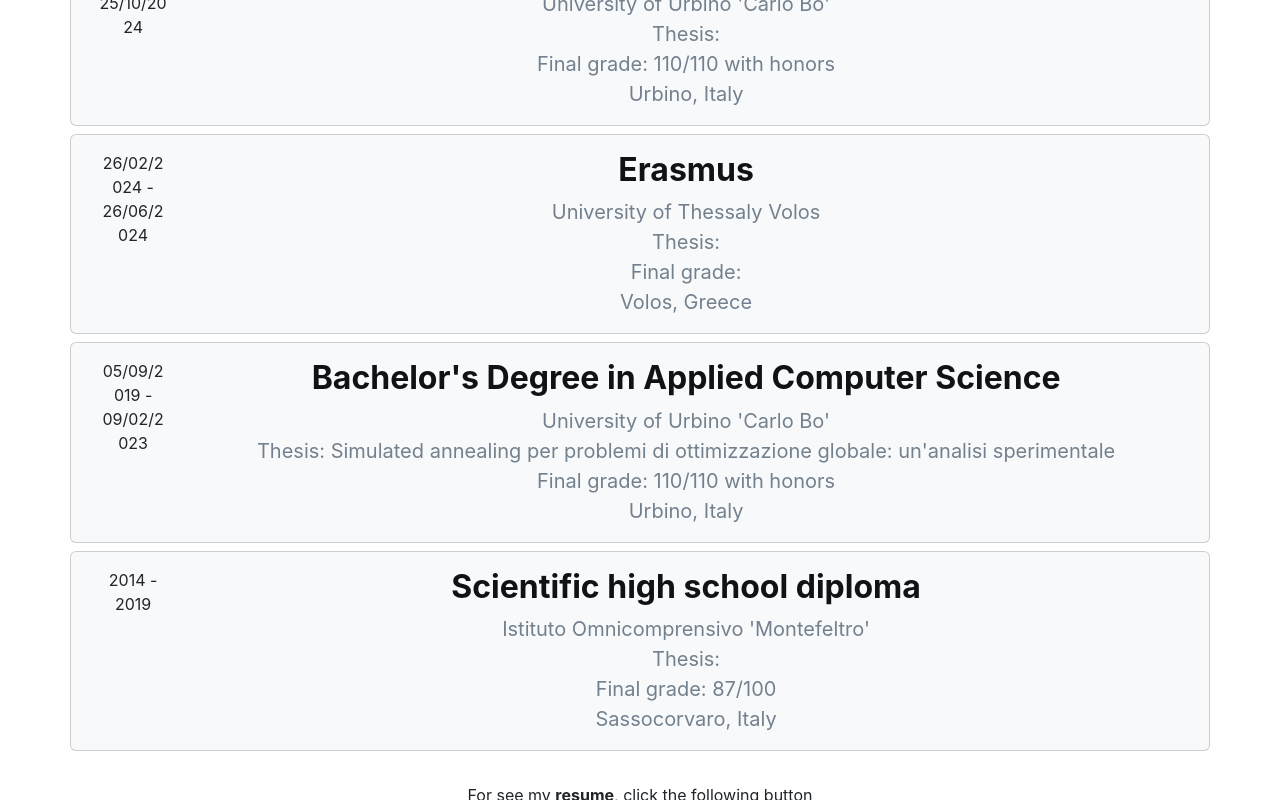
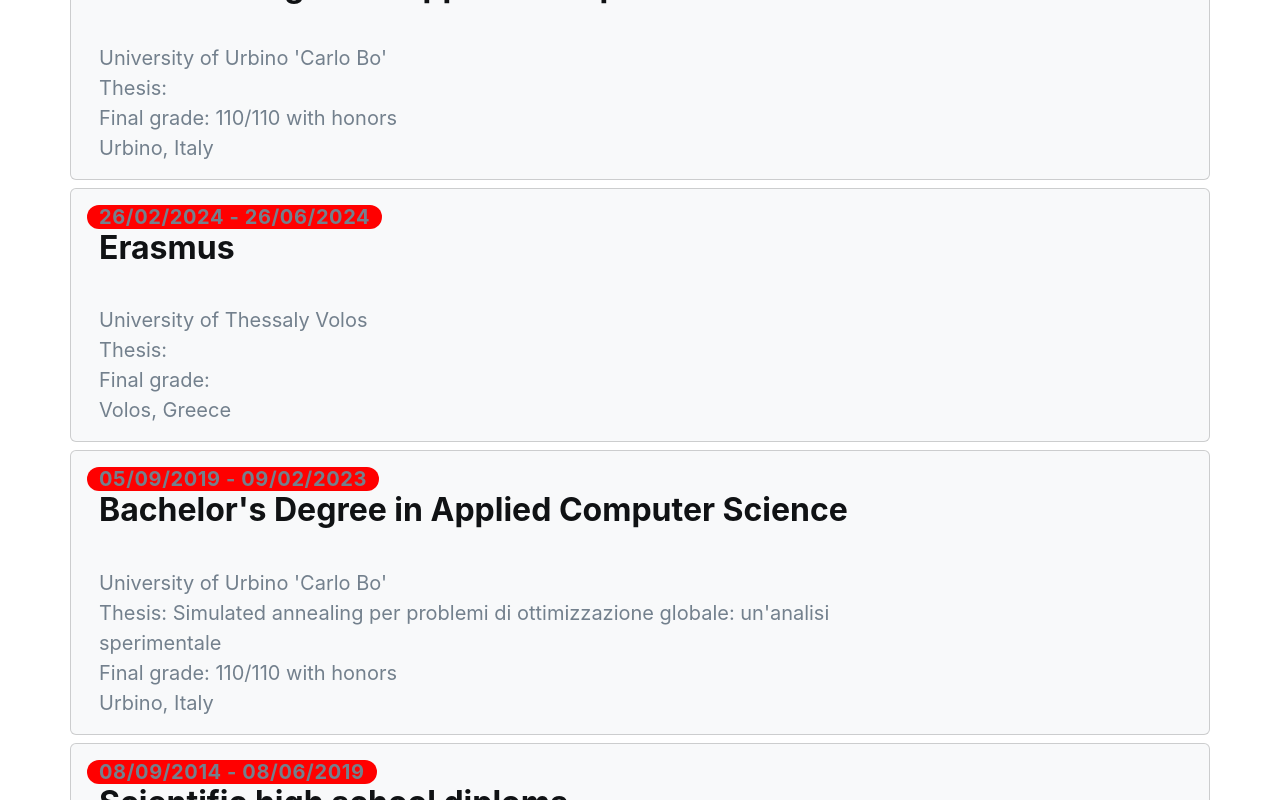
Before and after one commit to GiacomoDiFa/PortfolioGDF, a React (Create React App) app: page /PortfolioGDF/resume in a window 1280 px wide. Shown: the part 960-1760 px from the top of the page. Built offline with nearby package versions, Linux system fonts and the light colour scheme; the HTML template or start-up script is replaced by a standard one.

Commit message:
Improved Studies Card

```diff
--- a/src/assets/jobs.json
+++ b/src/assets/jobs.json
@@ -5,7 +5,7 @@
             "company": "University of Urbino 'Carlo Bo'",
             "description": "IoT and edge computing solutions for real-time semantic enrichment of digital twins at city scale",
             "location": "Urbino, Italy - Pesaro, Italy",
-            "duration": "inizio - 31/01/2025"
+            "duration": "01/06/2023 - 31/01/2025"
         },
         {
             "title": "Internship training",
--- a/src/assets/studies.json
+++ b/src/assets/studies.json
@@ -27,7 +27,7 @@
             "istitute": "Istituto Omnicomprensivo 'Montefeltro'",
             "location": "Sassocorvaro, Italy",
             "finalgrade": "87/100",
-            "duration": "2014 - 2019"
+            "duration": "08/09/2014 - 08/06/2019"
         }
     ]
 }
--- a/src/components/CardStudie.js
+++ b/src/components/CardStudie.js
@@ -28,6 +28,7 @@
     color: isHovered ? '#009999' : '#73808D',
     fontSize: isMobile ? '16px' : '20px',
     fontWeight: '400',
+    textAlign: "start"
   }
 
   return (
@@ -41,24 +42,22 @@
     >
       <Card.Body>
         <Row>
-          {/* Icon column */}
-          <Col
-            xs="1"
-
-          >
-            <div className="">
-              {duration}
-            </div>
-          </Col>
-
-          {/* Details column */}
           <Col>
-            <Card.Title style={titleStyle}>{title}</Card.Title>
+            <Card.Title style={titleStyle}>
+              <Row>
+                <Col md='3' style={{ backgroundColor: "red", fontSize: isMobile ? '20px' : '20px', color: '#73808D', textAlign: "center", lineHeight: "auto", height: "auto", letterSpacing: "0.6px", boxShadow: "none", borderRadius: "40px", width: "auto" }}>{duration}</Col>
+                <Col md='9' style={{ textAlign: "start" }}>{title}</Col>
+              </Row>
+            </Card.Title>
             <Card.Text>
-              <div style={textStyle}>{istitute}</div>
-              <div style={textStyle}>Thesis: {thesis}</div>
-              <div style={textStyle}>Final grade: {finalgrade}</div>
-              <div style={textStyle}>{location}</div>
+              <Row>
+                {!isMobile && <Col md='3' style={{ backgroundColor: "red", fontSize: isMobile ? '20px' : '20px', color: '#73808D', textAlign: "center", lineHeight: "auto", height: "auto", letterSpacing: "0.6px", boxShadow: "none", borderRadius: "40px", width: "auto", visibility: "hidden", fontWeight: "bold" }}>{duration}</Col>}
+                <Col md='9'><div style={textStyle}>{istitute}</div>
+                  <div style={textStyle}>Thesis: {thesis}</div>
+                  <div style={textStyle}>Final grade: {finalgrade}</div>
+                  <div style={textStyle}>{location}</div>
+                </Col>
+              </Row>
             </Card.Text>
           </Col>
         </Row>
--- a/src/pages/Resume.js
+++ b/src/pages/Resume.js
@@ -31,7 +31,7 @@
 
       <Row className="d-inline">
         <Col></Col>
-        For see my <b className="ps-0 pe-0">resume</b>, click the following
+        To see my <b className="ps-0 pe-0">resume</b>, click the following
         button
         <Col></Col>
       </Row>
```
